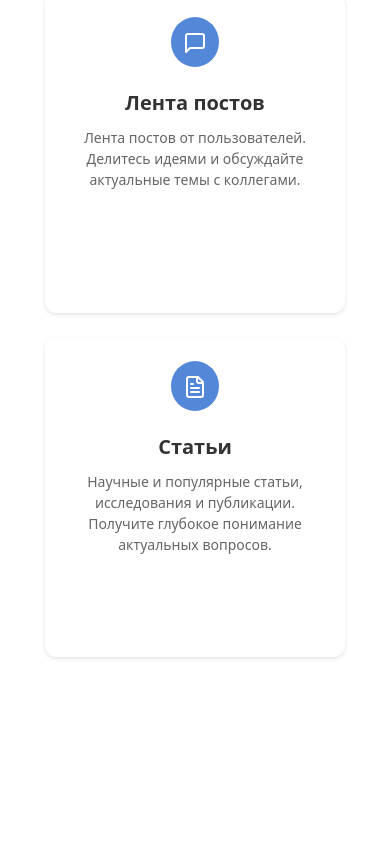
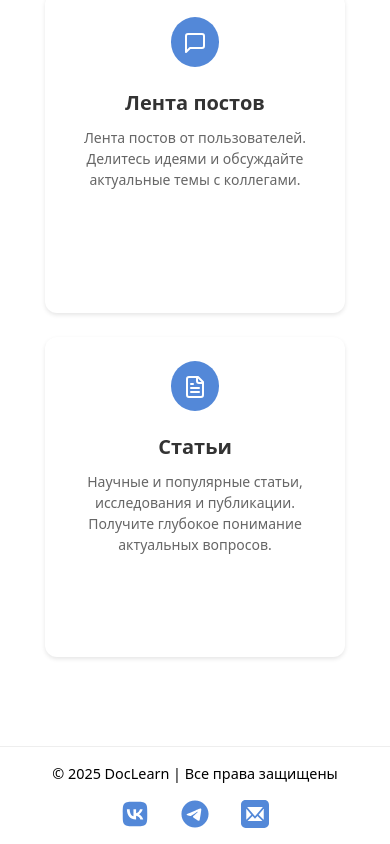
Before and after one commit to NeGaTiVe369/Doclearn_Next.js, a Next.js app in the folder new_doc_nextjs/: page / in a window 390 px wide. Shown: the part 483-1327 px from the top of the page. Before the commit the page ends 1172 px from the top, so only its background shows below. Built offline with nearby package versions, Linux system fonts and the light colour scheme.

Commit message:
Footer
Footer и его адаптация

```diff
--- a/new_doc_nextjs/src/app/layout.tsx
+++ b/new_doc_nextjs/src/app/layout.tsx
@@ -4,6 +4,7 @@ import { Geist, Geist_Mono, Montserrat} from "next/font/google";
 import "./globals.css";
 import BootstrapClient from '@/components/BootstrapClient';
 import HeaderLogin from '@/components/Header/HeaderLogin';
+import Footer from '@/components/Footer/Footer';
 
 // const geistSans = Geist({
 //   variable: "--font-geist-sans",
@@ -39,6 +40,7 @@ export default function RootLayout({
       >
         <HeaderLogin />
         {children}
+        <Footer />
         <BootstrapClient />
       </body>
     </html>
--- a/new_doc_nextjs/src/components/Footer/Footer.module.css
+++ b/new_doc_nextjs/src/components/Footer/Footer.module.css
@@ -0,0 +1,60 @@
+.footer {
+    width: 100%;
+    display: flex;
+    align-items: center;
+  }
+
+  .footerContent {
+    max-width: 1450px;
+    width: 100%;
+    margin: 0 auto;
+    display: flex;
+    justify-content: space-between;
+    align-items: center;
+    padding: 1rem 2rem;
+    border-top: 1px solid #eee;
+    margin-bottom: -180px;
+  }
+
+  .copyright {
+    color: #000;
+    font-size: 1rem;
+  }
+
+  .socialIcons {
+    display: flex;
+    gap: 1.5rem;
+    align-items: center;
+  }
+
+  .socialIcons a {
+    color: #5388d8;
+    transition: color 0.2s ease;
+    display: flex;
+    align-items: center;
+  }
+
+  .socialIcons a:hover {
+    color: #000;
+  }
+
+  @media (max-width: 768px) {
+    .footer {
+        height: auto;
+        padding: 1rem 0;
+      }
+
+    .footerContent {
+      flex-direction: column;
+      gap: 1rem;
+    }
+
+    .copyright {
+      text-align: center;
+      font-size: 0.9rem;
+    }
+
+    .socialIcons {
+      gap: 2rem;
+    }
+  }
--- a/new_doc_nextjs/src/components/Footer/Footer.tsx
+++ b/new_doc_nextjs/src/components/Footer/Footer.tsx
@@ -0,0 +1,27 @@
+import styles from "./Footer.module.css"
+import { FaVk, FaTelegram  } from "react-icons/fa6";
+import { ImMail } from "react-icons/im";
+
+const Footer = () => {
+  return (
+    <footer className={styles.footer}>
+      <div className={styles.footerContent}>
+        <div className={styles.copyright}>© 2025 DocLearn | Все права защищены</div>
+        <div className={styles.socialIcons}>
+          <a href="https://vk.com/doclearn" target="_blank" rel="noopener noreferrer" aria-label="Vkontakte">
+            <FaVk size={28} />
+          </a>
+          <a href="https://t.me/doclearnRU" target="_blank" rel="noopener noreferrer" aria-label="Telegram">
+            <FaTelegram size={28} />
+          </a>
+          <a
+            href="mailto:contact@doclearn.ru" target="_blank" rel="noopener noreferrer" aria-label="Mail">
+            <ImMail size={28} />
+          </a>
+        </div>
+      </div>
+    </footer>
+  )
+}
+
+export default Footer
```
